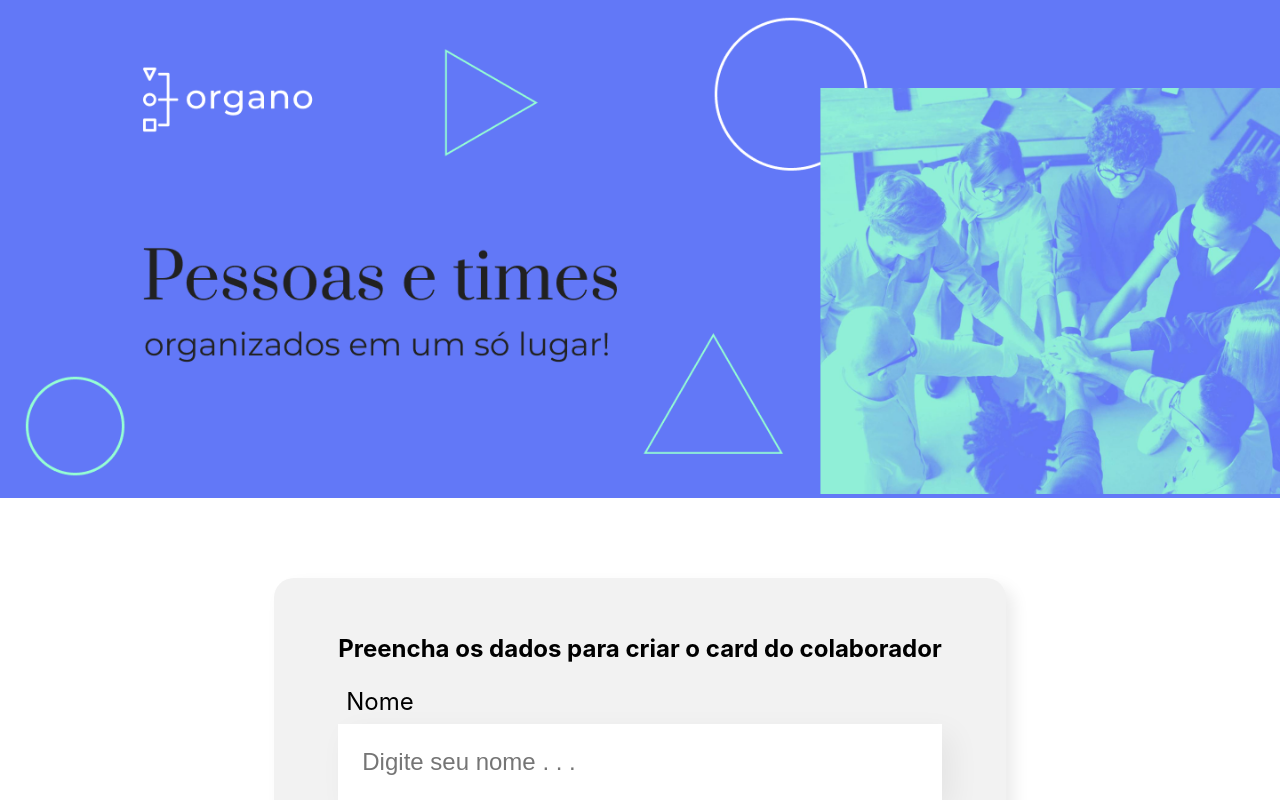
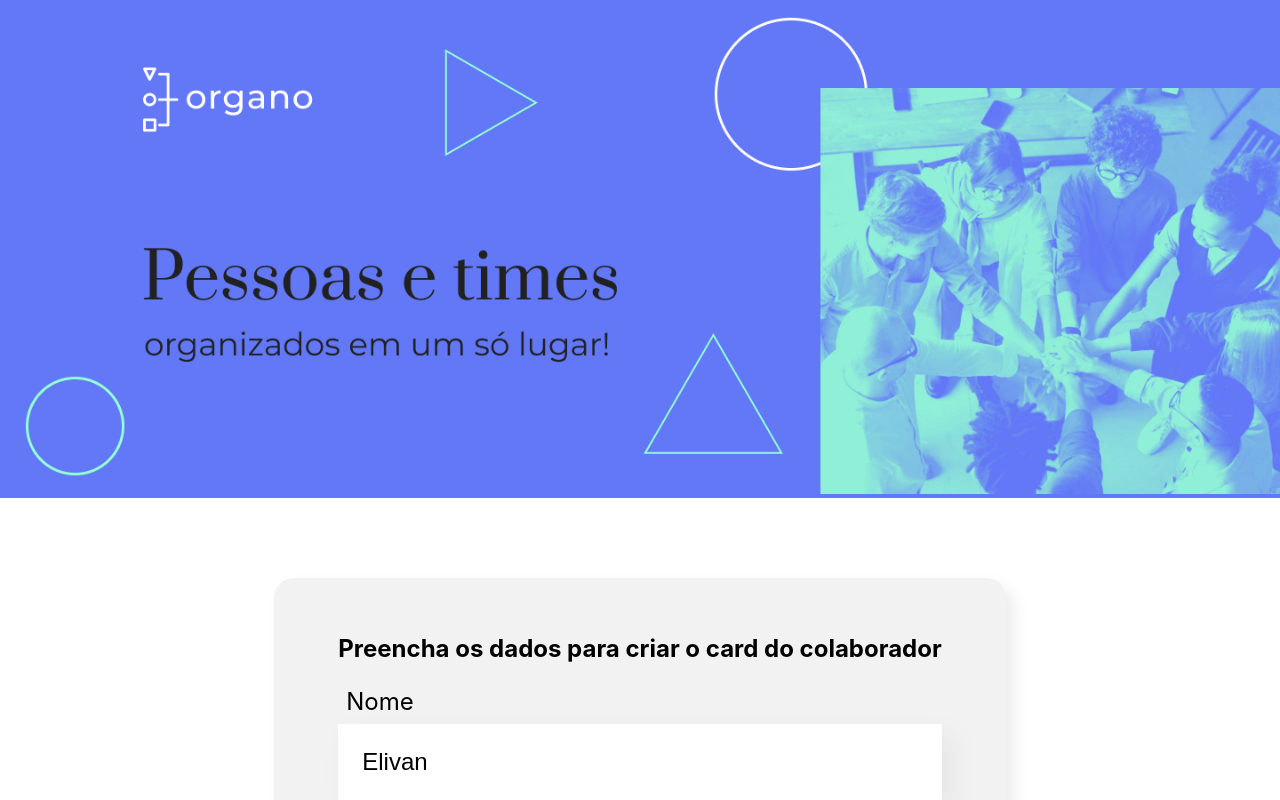
Before and after one commit to ElivanLimaJunior/Organo-React, a React (Create React App) app in the folder organo/: page / in a window 1280 px wide. Shown: the top 800 px of the page. Built offline with nearby package versions, Linux system fonts and the light colour scheme.

Commit message:
Manipulando input do usuário
Usamos o evento onChange e atribuimos a função aoDigitar.

```diff
--- a/organo/src/Componentes/CampoTexto/index.jsx
+++ b/organo/src/Componentes/CampoTexto/index.jsx
@@ -4,12 +4,19 @@
 
     const placeholderModificada = `${props.placeholder} . . .`
 
+    let valor = 'Elivan'
+
+    const aoDigitar = (evento) => {
+        valor = evento.target.value
+        console.log(valor)
+    }
+
     return (
         <div className="campo-texto">
             <label htmlFor="">
                 {props.label}
             </label>
-            <input required={props.obrigatorio} placeholder={placeholderModificada} type="text" />
+            <input value={valor} onChange={aoDigitar} required={props.obrigatorio} placeholder={placeholderModificada} type="text" />
         </div>
     )
 }
```
